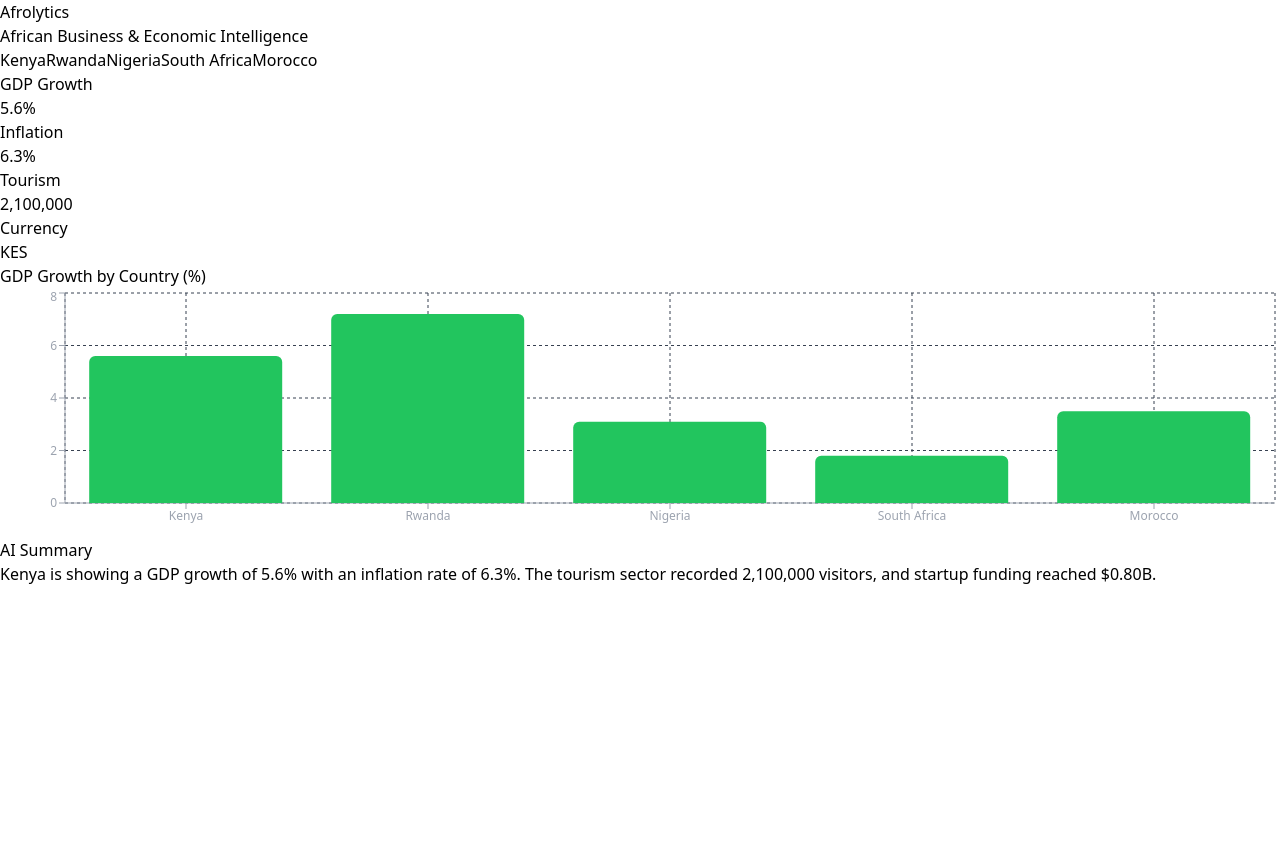
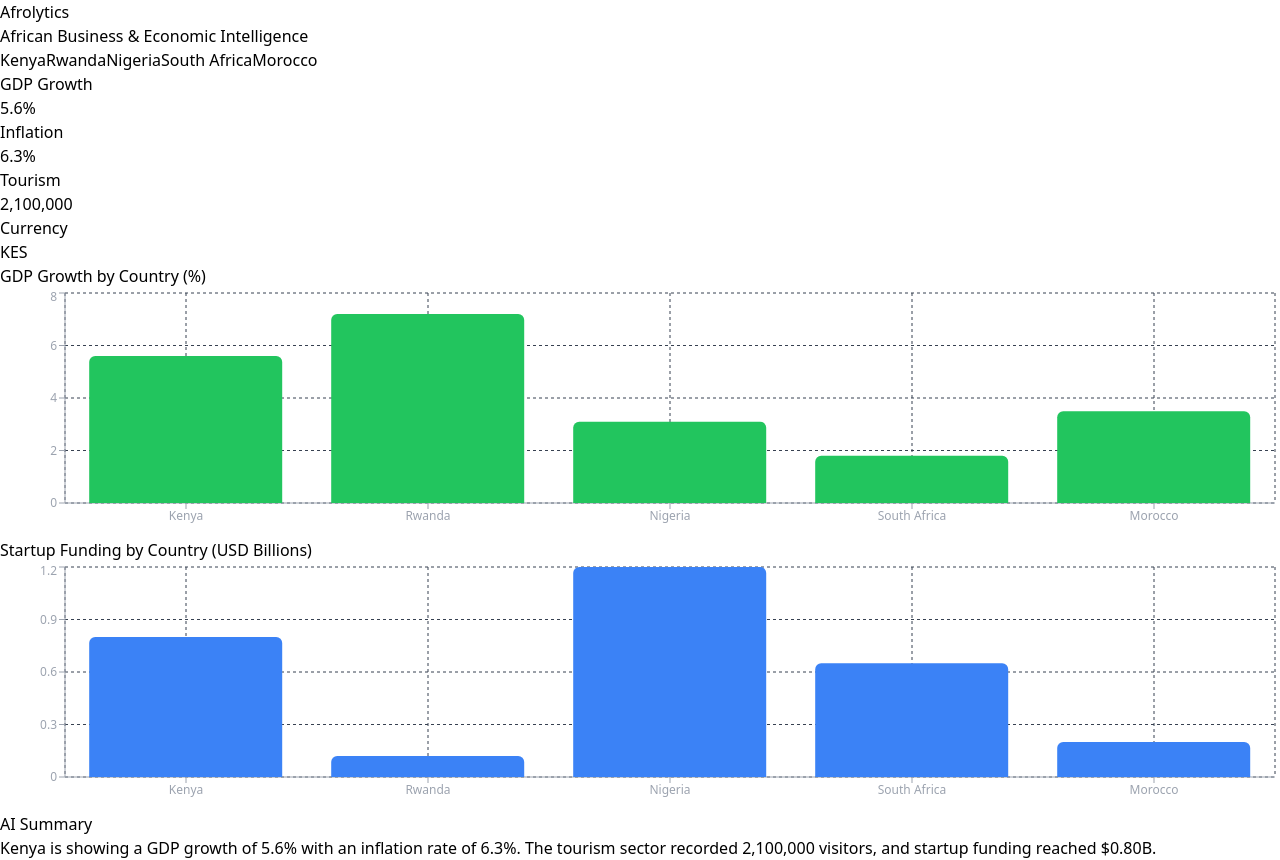
Before and after one commit to NoCapBen/Afrolytics, a React (Vite) app: page / in a window 1280 px wide. Before the commit the page ends 800 px from the top, so only its background shows below. Built offline with nearby package versions, Linux system fonts and the light colour scheme.

Commit message:
feat: add startup funding chart

```diff
--- a/src/App.jsx
+++ b/src/App.jsx
@@ -19,6 +19,11 @@ function App() {
   const chartData = countries.map((c) => ({
     name: c.name,
     GDP: c.gdpGrowth,
+  }))
+
+  const fundingData = countries.map((c) => ({
+    name: c.name,
+    Funding: parseFloat((c.startupFunding / 1e9).toFixed(2)),
   }))
 
   return (
@@ -55,7 +60,7 @@ function App() {
         <StatCard label="Currency" value={selected.currency} />
       </div>
 
-      {/* Bar Chart */}
+      {/* GDP Chart */}
       <div className="bg-gray-800 rounded-2xl p-6 mb-8">
         <p className="text-green-400 text-sm font-semibold mb-4">GDP Growth by Country (%)</p>
         <ResponsiveContainer width="100%" height={250}>
@@ -68,6 +73,23 @@ function App() {
               labelStyle={{ color: "#fff" }}
             />
             <Bar dataKey="GDP" fill="#22c55e" radius={[6, 6, 0, 0]} />
+          </BarChart>
+        </ResponsiveContainer>
+      </div>
+
+      {/* Startup Funding Chart */}
+      <div className="bg-gray-800 rounded-2xl p-6 mb-8">
+        <p className="text-green-400 text-sm font-semibold mb-4">Startup Funding by Country (USD Billions)</p>
+        <ResponsiveContainer width="100%" height={250}>
+          <BarChart data={fundingData}>
+            <CartesianGrid strokeDasharray="3 3" stroke="#374151" />
+            <XAxis dataKey="name" stroke="#9ca3af" tick={{ fontSize: 12 }} />
+            <YAxis stroke="#9ca3af" tick={{ fontSize: 12 }} />
+            <Tooltip
+              contentStyle={{ backgroundColor: "#1f2937", border: "none", borderRadius: "8px" }}
+              labelStyle={{ color: "#fff" }}
+            />
+            <Bar dataKey="Funding" fill="#3b82f6" radius={[6, 6, 0, 0]} />
           </BarChart>
         </ResponsiveContainer>
       </div>
```
Also changed, not shown: jsconfig.json (+5 -24 lines), screenshot.png (added), 1 other file (tests, documents, lock files or other folders).
